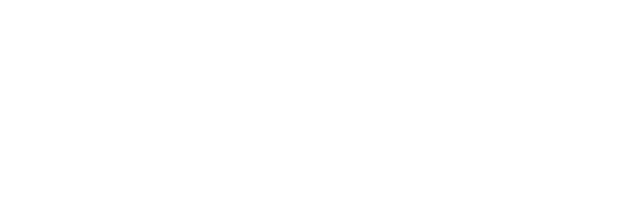
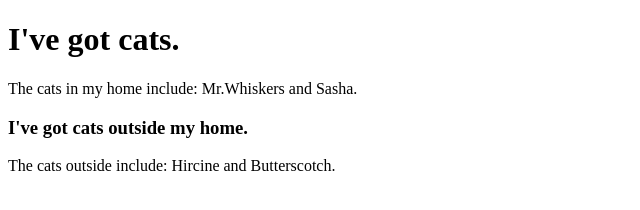
Before and after one commit to TBranscome/HTML-and-CSS-Projects, a plain HTML site: page Assignment.html in a window 1280 px wide. Shown: the whole page, without its empty margins (0-640 px from the left). Drawn offline with Linux system fonts and the light colour scheme.

Commit message:
Update Assignment.html
added content for step 50

```diff
--- a/Assignment.html
+++ b/Assignment.html
@@ -1,9 +1,12 @@
 <!DOCTYPE html>
 <html lang = "en">
 	<head>
-		<title>Write title here.</title>
+		<title>Cats in my home.</title>
 		<meta charset = "utf-8">
 	</head>
-	<body>
+	<body><h1>I've got cats.</h1>
+		<p>The cats in my home include: Mr.Whiskers and Sasha.</p>
+		<h3>I've got cats outside my home.</h3>
+		<p>The cats outside include: Hircine and Butterscotch.</p>
 	</body>
 </html>
```
